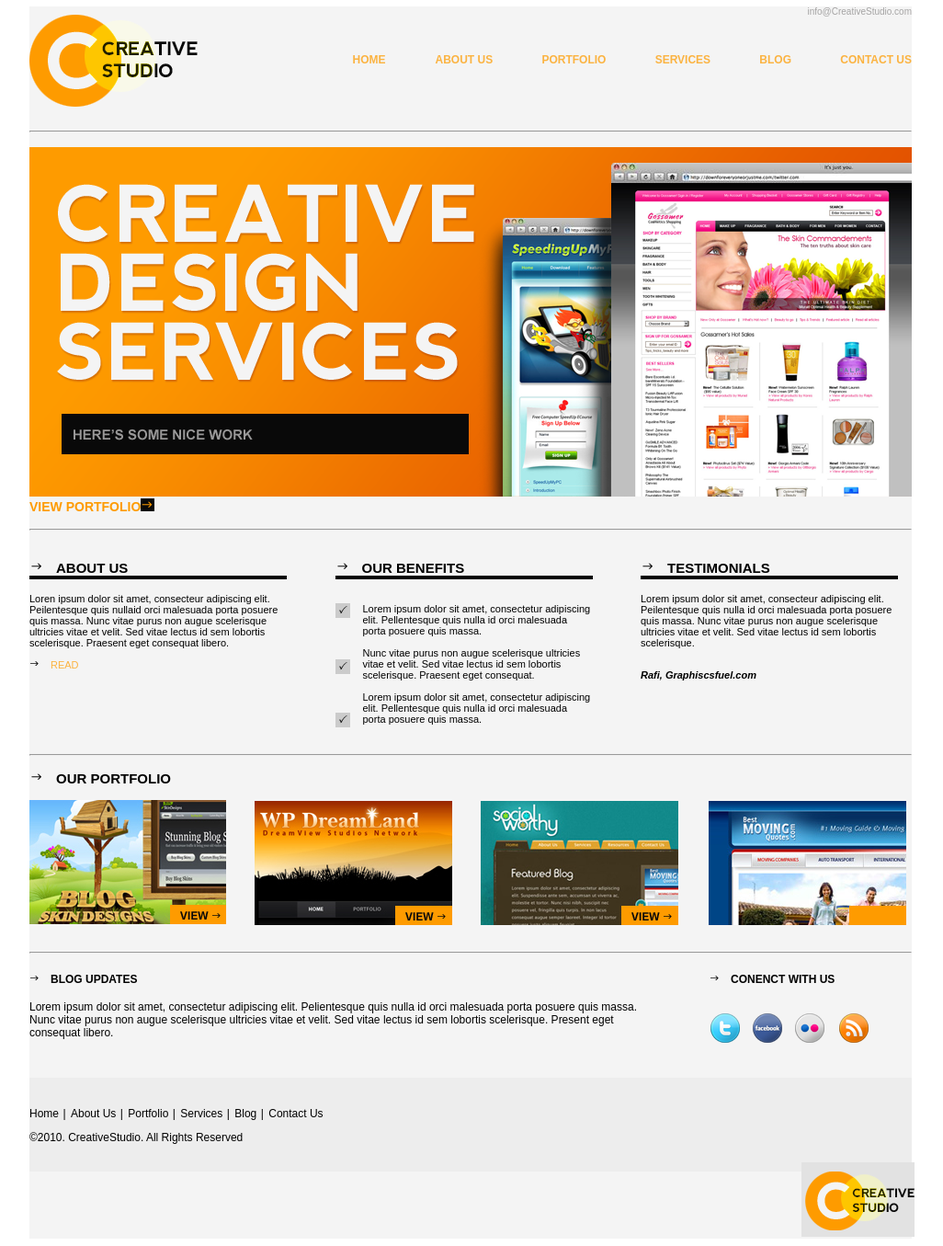
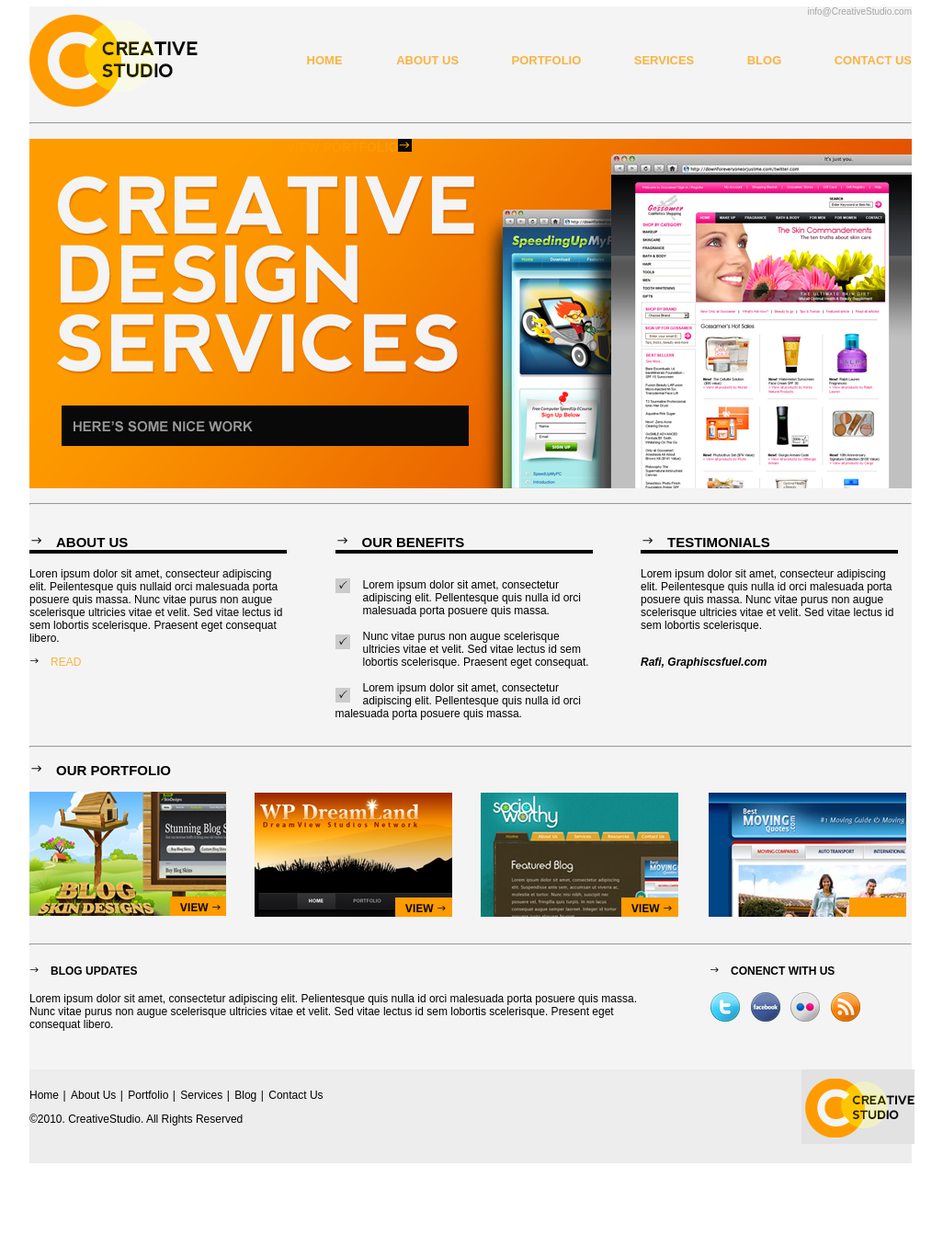
Before and after one commit to letylo/html, a plain HTML site: page Web/pagina.html in a window 1280 px wide. Shown: the part 18-1373 px from the top of the page at 92% size, without its empty margins (128-1154 px from the left). After the commit the page ends 1291 px from the top, so only its background shows below. Drawn offline with Linux system fonts and the light colour scheme.

Commit message:
Pagina HTML

```diff
--- a/Web/css/application.css
+++ b/Web/css/application.css
@@ -33,7 +33,7 @@ ul#menu li{
     display: inline;/*se muetsra en linea horizontal*/
     font-family: arial;
     font-weight: bold;
-    font-size: 12px;
+    font-size: 13px;
 }
 
 ul#menu a{
@@ -46,15 +46,19 @@ ul#menu a:hover{
     color: black;
 }
 
-#portfolio{
-    z-index: -1;
-}
 #portfolio a{
+    margin: 306px 490px 61px 280px;
     text-decoration: none;
     color: #FE9B00;
     font-family: arial;
     font-size: 14px;
     font-weight: bold;
+}
+
+#portfolio{
+    background-repeat: no-repeat;
+    background-image: url("../images/portfolio_n.png");
+    height: 380px;
 }
 
 #portfolio a:after{
@@ -63,7 +67,7 @@ ul#menu a:hover{
 
 .Company {
     font-family: arial;
-    font-size: 11px;
+    font-size: 12px;
     text-align: left;
     display: inline-block;
     width: 280px;
@@ -146,6 +150,10 @@ ul#menu a:hover{
     float: right;
 }
 
+#contact a{
+    padding: 1ex 1ex 0 0;
+}
+
 #footer{
     display:inline-block;
     background-color: #EDEDED;
@@ -154,8 +162,9 @@ ul#menu a:hover{
 }
 
 #logo_small{
-    margin: 20px 0 10px 840px;
+    width: 120px;
 
+float: right;
 }
 
 #footer p{
--- a/Web/pagina.html
+++ b/Web/pagina.html
@@ -4,7 +4,7 @@
     <meta charset="UTF-8">
     <title></title>
     <link rel=stylesheet href="css/application.css" type="text/css">
-    <meta http-equiv="refresh" content="5">
+
 </head>
 <body>
 <!--(div#header>(div#logo+div#menu+div#email)+div#portfolio+div#company>(div#about+div#benefits+div#testimonials)+div#our_portfolio>(div.images*4)+div#information>(div#blog+div#contact)+div#footer>(div#menu+div#logo))-->
@@ -28,21 +28,14 @@
     <li><a href="">BLOG</a></li>
     <li><a href="">CONTACT US</a></li>
     </ul>
-
+    <div style="clear: both">
+    <hr>
+    <br>
     <div id="portfolio">
-    <br>
-    <br>
-    <br>
-    <br>
+    <a href="">VIEW PORTFOLIO</a>
+    </div>
     <br>
     <hr>
-    <br>
-    <img src="images/portfolio_n.png" alt="portfolio">
-    <a href="">VIEW PORTFOLIO</a>
-    <br>
-    <br>
-    <hr>
-    </div>
     <br>
 </div>
     <div id="Company">
@@ -102,13 +95,20 @@
 		</div>
                 <div id="contact" class="Information">
 		<h4>CONENCT WITH US</h4>
-		<img src="images/contact.png" alt="contact">
+		<a href="https://twitter.com"><img src="images/twiter.png"></a>
+		<a href="https://es-es.facebook.com"><img src="images/facebook.png"></a>
+		<a href="https://www.google.es"><img src="images/puntos.png"></a>
+		<a href="https://www.google.es/"><img src="images/onda.png"></a>
 		</div>
             </div>
 
                <div id="footer">
-		<br>
-	        <br>
+
+                    <div id="logo_small">
+		    <img src="images/logo_small.png" alt="logo">
+		    </div>
+
+		    <br>
                     <ul id="menu_footer">
 		    <li><a href="">Home</a></li>
 		    <li> | </li>
@@ -126,9 +126,6 @@
                     &copy2010. CreativeStudio. All Rights Reserved
 		    </p>
 
-                    <div id="logo_small">
-		    <img src="images/logo_small.png" alt="logo">
-		    </div>
                 </div>
 
         </div>
```
Also changed, not shown: Web/images/facebook.png (added), Web/images/onda.png (added), Web/images/puntos.png (added), Web/images/twiter.png (added), 2 other files.
